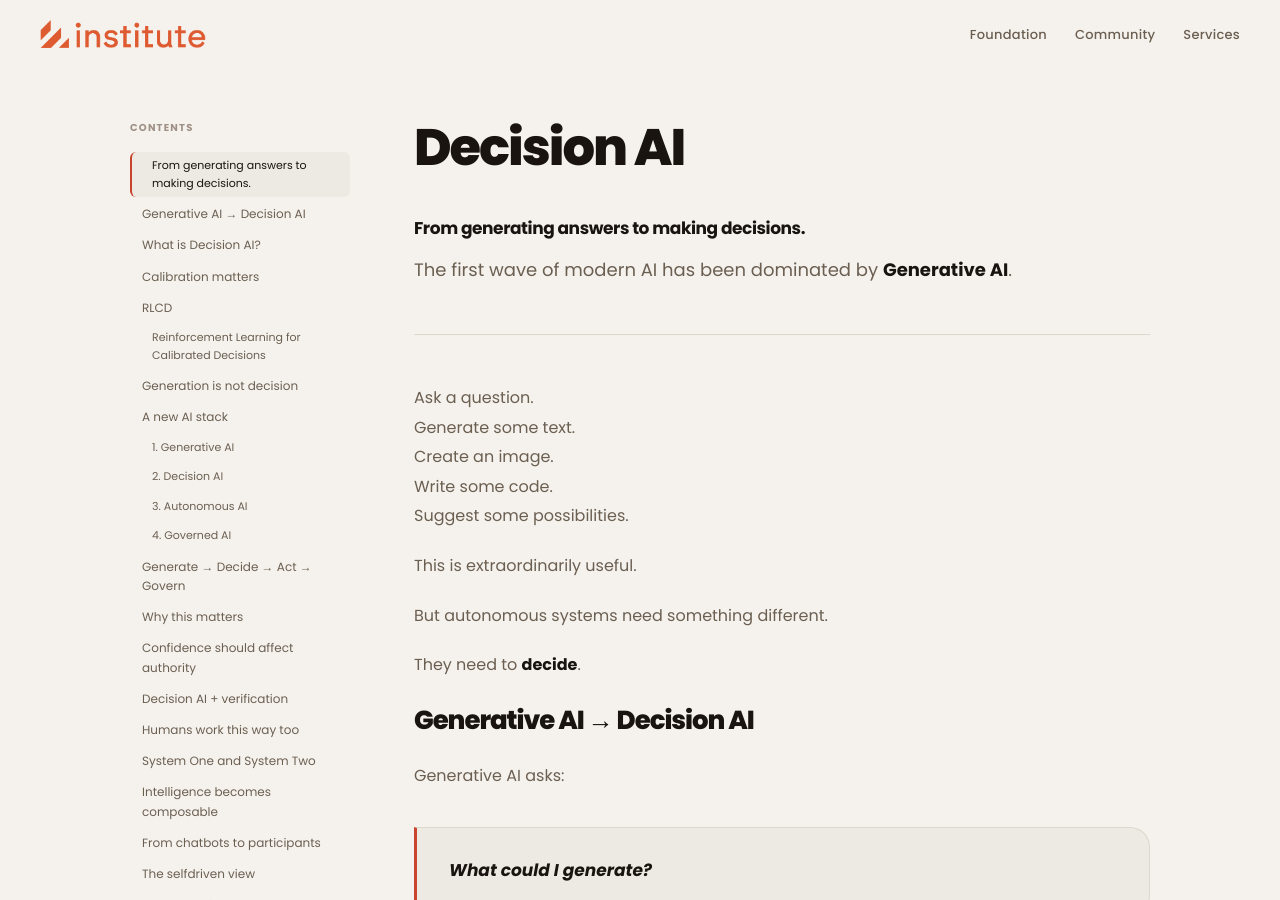
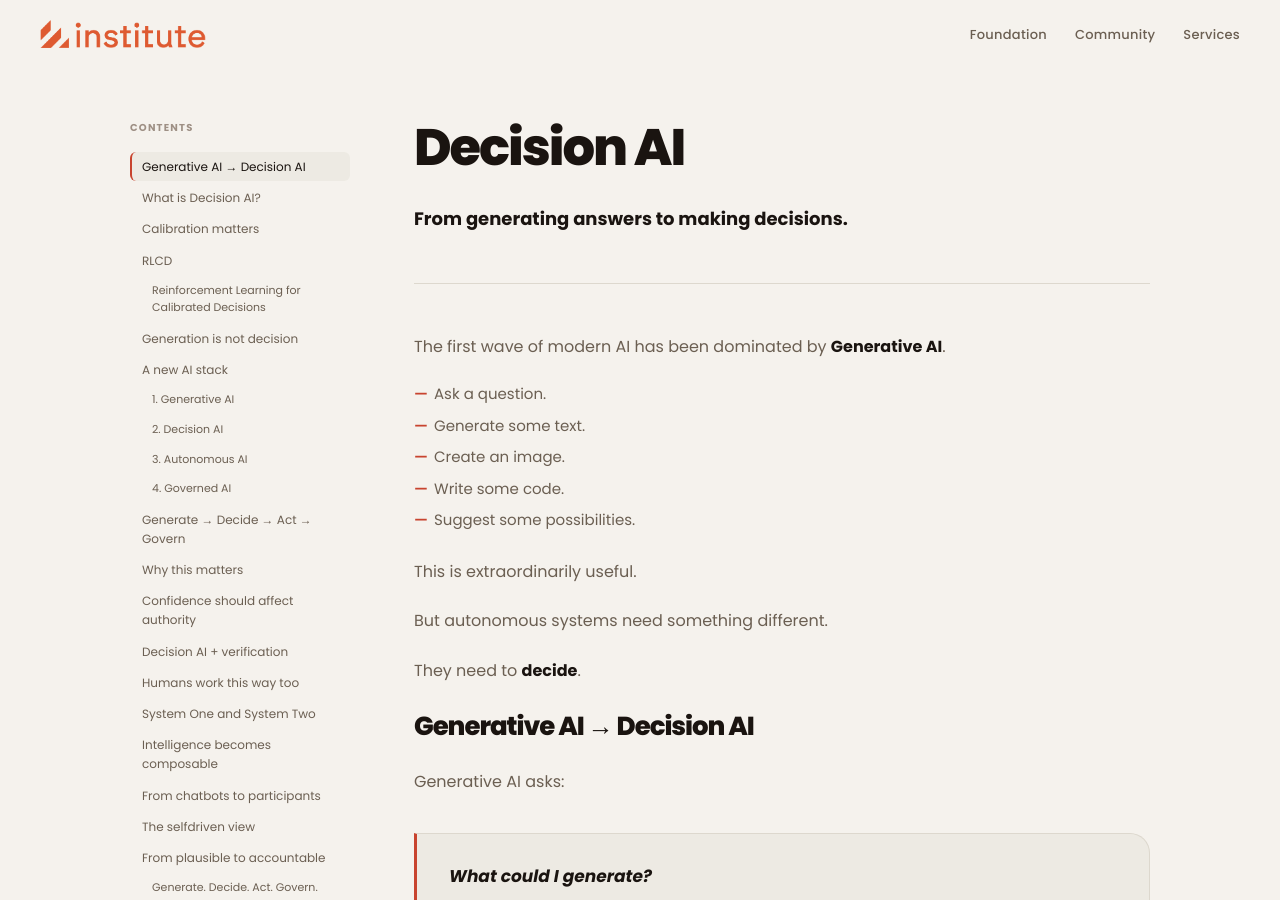
Before and after one commit to selfdriven-foundation/selfdriven-institute, a Jekyll site: the page built from docs/pages/papers/paper-decision-ai-from-generation-to-action.md, in a window 1280 px wide and 900 px high. Built offline with Jekyll 4.4.1, drawn with Linux system fonts in a browser that asks for light colours.

Commit message:
Update paper-decision-ai-from-generation-to-action.md

```diff
--- a/docs/pages/papers/paper-decision-ai-from-generation-to-action.md
+++ b/docs/pages/papers/paper-decision-ai-from-generation-to-action.md
@@ -3,18 +3,17 @@
 title: From generating answers to making decisions - Research - selfdrivenAI
 permalink: /paper/decision-ai-from-generation-to-action
 ---
-
 # Decision AI
 
-### From generating answers to making decisions.
+**From generating answers to making decisions.**
 
 The first wave of modern AI has been dominated by **Generative AI**.
 
-Ask a question.
-Generate some text.
-Create an image.
-Write some code.
-Suggest some possibilities.
+- Ask a question.
+- Generate some text.
+- Create an image.
+- Write some code.
+- Suggest some possibilities.
 
 This is extraordinarily useful.
 
```
